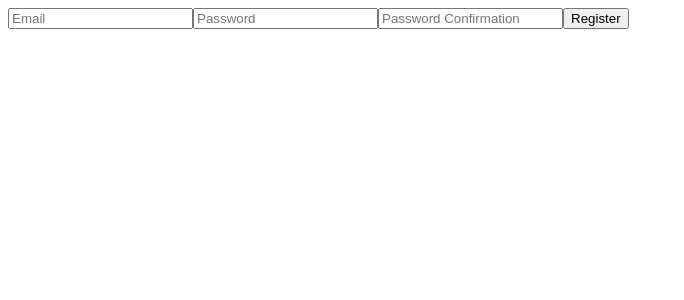
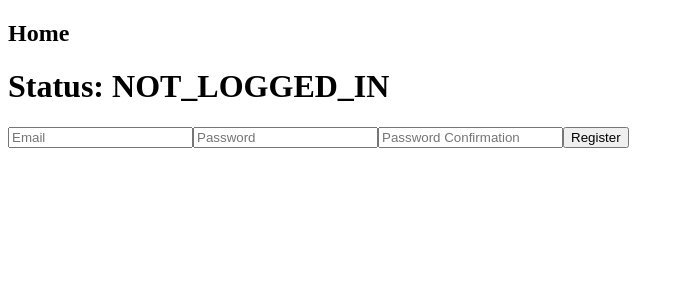
Before and after one commit to MA-Ahmad/react-auth-app, a React (Create React App) app: page / in a window 1280 px wide. Shown: the top 300 px of the page, without its empty margins (0-684 px from the left). Built offline with nearby package versions, Linux system fonts and the light colour scheme.

Commit message:
show logged_in status and redirecting

```diff
--- a/src/components/Dashboard.js
+++ b/src/components/Dashboard.js
@@ -1,7 +1,12 @@
 import React from "react";
 
-const Dashboard = () => {
-  return <div>Dashboard</div>;
+const Dashboard = props => {
+  return (
+    <div>
+      <h1>Dashboard</h1>
+      <h1>status: {props.loggedInStatus}</h1>
+    </div>
+  );
 };
 
 export default Dashboard;
--- a/src/components/Home.js
+++ b/src/components/Home.js
@@ -2,8 +2,24 @@ import React, { Component } from "react";
 import Registration from "./auth/Registration";
 
 class Home extends Component {
+  constructor(props) {
+    super(props);
+    this.handleSuccessfullAuth = this.handleSuccessfullAuth.bind(this);
+  }
+
+  handleSuccessfullAuth = data => {
+    // TODO update parent component
+    this.props.handleLogin(data);
+    this.props.history.push("/dashboard");
+  };
   render() {
-    return <Registration />;
+    return (
+      <div>
+        <h2>Home</h2>
+        <h1>Status: {this.props.loggedInStatus}</h1>
+        <Registration handleSuccessfullAuth={this.handleSuccessfullAuth} />
+      </div>
+    );
   }
 }
 
--- a/src/components/app.js
+++ b/src/components/app.js
@@ -4,13 +4,49 @@ import Home from "./Home";
 import Dashboard from "./Dashboard";
 
 export default class App extends Component {
+  constructor() {
+    super();
+
+    this.state = {
+      loggedInStatus: "NOT_LOGGED_IN",
+      user: {}
+    };
+
+    this.handleLogin = this.handleLogin.bind(this);
+  }
+
+  handleLogin = data => {
+    this.setState({
+      loggedInStatus: "LOGGED_IN",
+      user: data.user
+    });
+  };
   render() {
     return (
       <div className="app">
         <BrowserRouter>
           <Switch>
-            <Route path="/" exact component={Home}></Route>
-            <Route path="/dashboard" exact component={Dashboard}></Route>
+            <Route
+              path="/"
+              exact
+              render={props => (
+                <Home
+                  {...props}
+                  handleLogin={this.handleLogin}
+                  loggedInStatus={this.state.loggedInStatus}
+                />
+              )}
+            />
+            <Route
+              path="/dashboard"
+              exact
+              render={props => (
+                <Dashboard
+                  {...props}
+                  loggedInStatus={this.state.loggedInStatus}
+                />
+              )}
+            />
           </Switch>
         </BrowserRouter>
       </div>
--- a/src/components/auth/Registration.js
+++ b/src/components/auth/Registration.js
@@ -29,6 +29,9 @@ class Registration extends Component {
         { withCredentials: true }
       )
       .then(response => {
+        if (response.data.status === "created") {
+          this.props.handleSuccessfullAuth(response);
+        }
         console.log("Response result", response);
       })
       .catch(error => {
```
